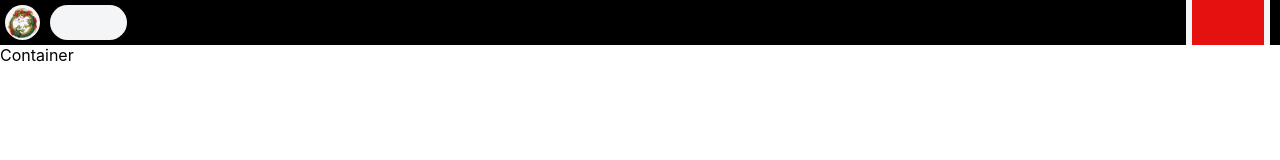
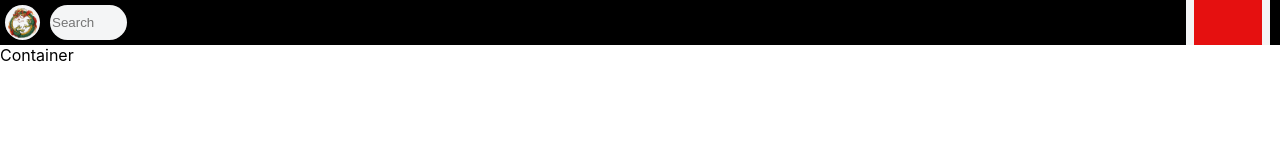
Before and after one commit to ianlov/Wikiroll, a React (Create React App) app in the folder client/: page / in a window 1280 px wide. Shown: the top 160 px of the page. Built offline with nearby package versions, Linux system fonts and the light colour scheme.

Commit message:
search transition works

```diff
--- a/client/src/assets/css/nav.css
+++ b/client/src/assets/css/nav.css
@@ -36,12 +36,27 @@
   height: 35px;
   border-radius: 17.5px;
   margin: 5px 5px;
+  border: none;
+  -webkit-transition: all 0.5s;
+  transition: all 0.5s;
+}
+
+.nav__items__searchbar__focus {
+  background-color: #F4F5F6;
+  width: 250px;
+  height: 35px;
+  border-radius: 17.5px;
+  margin: 5px 5px;
+  border: none;
+  -webkit-transition: all 0.5s;
+  transition: all 0.5s;
 }
 
 .nav__bar-out {
   background-color: #F4F5F6;
   height: 100%;
-  width: 84px;
+  width: 100%;
+  max-width: 84px;
   display: flex;
   flex-flow: row nowrap;
   justify-content: center;
@@ -51,5 +66,5 @@
 .nav__bar-out__bar-in {
   background-color: #E51010;
   height: 100%;
-  width: 72px;
+  width: 80%;
 }
--- a/client/src/components/Nav.jsx
+++ b/client/src/components/Nav.jsx
@@ -4,13 +4,26 @@ import '../assets/css/nav.css';
 import logo from '../assets/images/logo.png'
 
 const Nav = () => {
+  const handleFocus = (ev) => {
+    ev.target.className = "nav__items__searchbar__focus"
+  }
+
+  const handleBlur = (ev) => {
+    ev.target.className = "nav__items__searchbar";
+  }
+
   return (
     <div className="nav" >
       <div className="nav__items" >
         <Link className="nav__items__logo" to="/">
           <img src={logo} alt="logo" />
         </Link>
-        <div className="nav__items__searchbar" ></div>
+        <input
+          className="nav__items__searchbar"
+          type="search" placeholder="Search"
+          onFocus={handleFocus}
+          onBlur={handleBlur}
+        />
       </div>
       <div className="nav__bar-out" >
         <div className="nav__bar-out__bar-in"></div>
```
